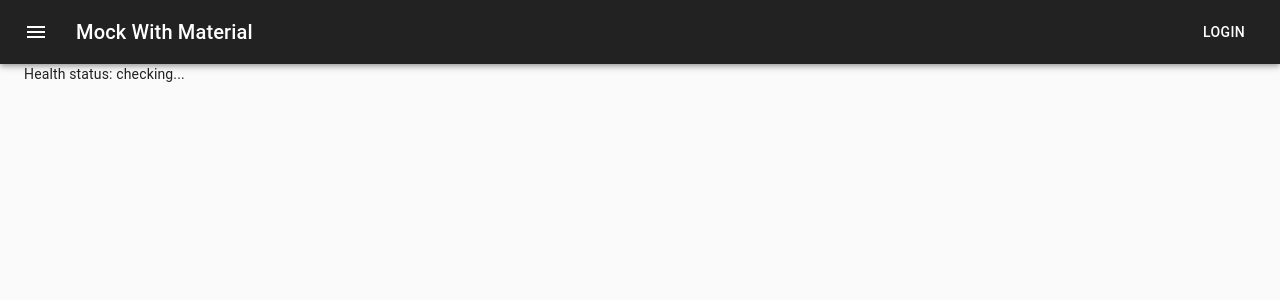
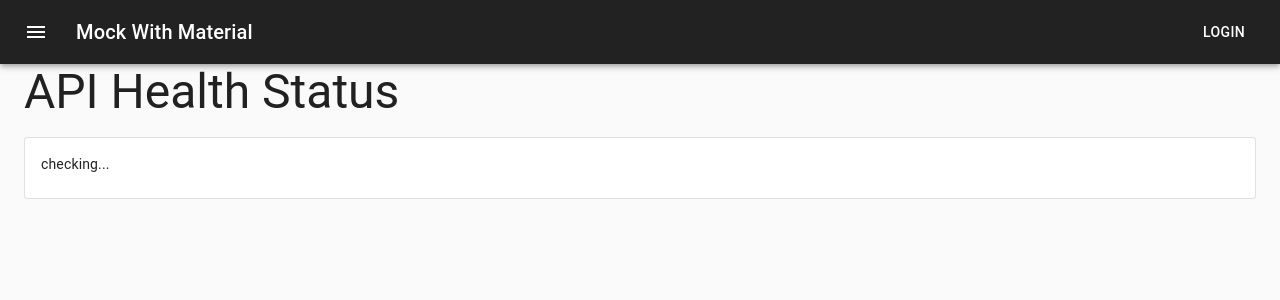
Before and after one commit to shawn-walcher/mock-with-material, a React (Create React App) app in the folder frontend/: page /health in a window 1280 px wide. Shown: the top 300 px of the page. Built offline with nearby package versions, Linux system fonts and the light colour scheme; no server answers.

Commit message:
Add basic layout for health page

```diff
--- a/frontend/src/Common/components/Health/APIHealth.js
+++ b/frontend/src/Common/components/Health/APIHealth.js
@@ -1,3 +1,4 @@
+import { Card, CardContent, Typography } from '@material-ui/core';
 import { useEffect, useState } from 'react';
 
 const APIHealth = () => {
@@ -14,7 +15,16 @@ const APIHealth = () => {
     fetchHealthCheck();
   }, []);
 
-  return <span>Health status: {healthCheck}</span>;
+  return (
+    <div>
+      <Typography variant='h3' gutterBottom>
+        API Health Status
+      </Typography>
+      <Card variant='outlined'>
+        <CardContent>{healthCheck}</CardContent>
+      </Card>
+    </div>
+  );
 };
 
 export default APIHealth;
```
